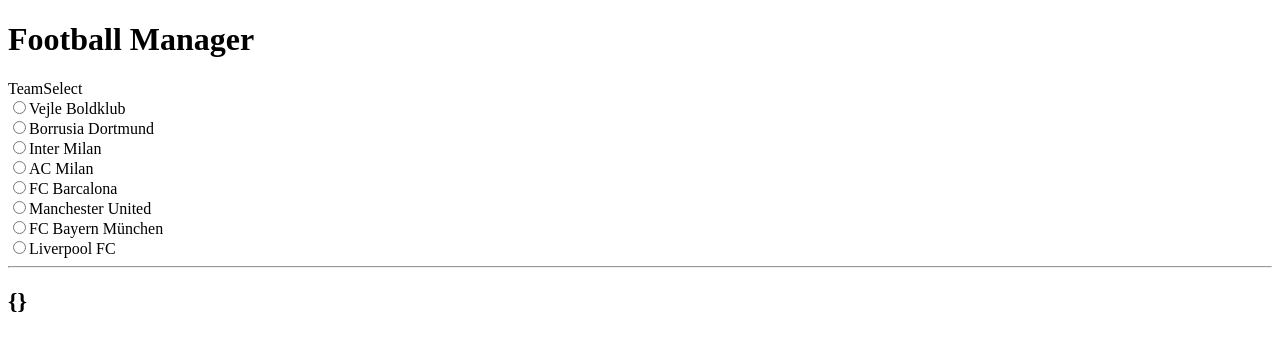
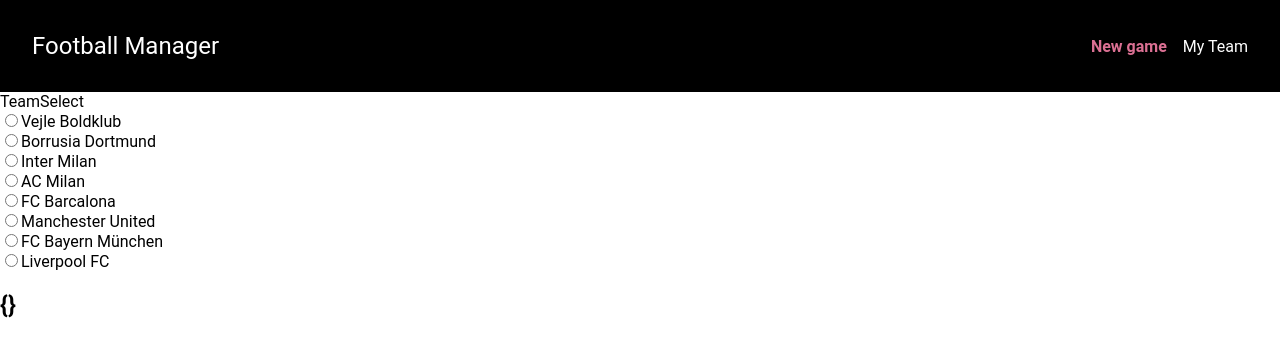
Before and after one commit to kenkris/FootballManager, a React (Create React App) app: page / in a window 1280 px wide. Shown: the top 356 px of the page. Built offline with nearby package versions, Linux system fonts and the light colour scheme.

Commit message:
WIP: Add basic styling.

```diff
--- a/src/App.js
+++ b/src/App.js
@@ -1,5 +1,7 @@
 import React, { useState } from "react"
-import TeamSelect from "./TeamSelect";
+import TeamSelect from "./TeamSelect"
+import Navbar from "./Navbar"
+import "./style/style.css"
 
 function App() {
   const teamsData = [
@@ -22,9 +24,8 @@
 
   return (
     <>
-      <h1>Football Manager</h1>
-      <TeamSelect teams={teams} selectTeam={selectTeam}/>
-      <hr />
+      <Navbar />
+      <TeamSelect teams={teams} selectTeam={selectTeam} />
       <h2>{JSON.stringify(selectedTeam)}</h2>
     </>
   );
--- /dev/null
+++ b/src/Navbar.js
@@ -0,0 +1,13 @@
+import React from 'react'
+
+export default function Navbar() {
+  return (
+    <nav className="nav">
+        <a className="site-title">Football Manager</a>
+        <ul>
+            <li><a className="active">New game</a></li>
+            <li><a>My Team</a></li>
+        </ul>
+    </nav>
+  )
+}
--- /dev/null
+++ b/src/style/style.css
@@ -0,0 +1,36 @@
+* {
+    box-sizing: border-box;
+}
+
+body {
+    margin: 0;
+    font-family: Roboto, sans-serif;
+}
+
+.nav {
+    display: flex;
+    background-color: black;
+    justify-content: space-between;
+    color: white;
+    align-items: center;
+    gap: 2rem;
+    padding: 2rem;
+}
+
+nav a.site-title {
+    display: flex;
+    font-size: x-large;
+}
+
+nav ul {
+    padding: 0;
+    margin: 0;
+    list-style: none;
+    display: flex;
+    gap: 1rem;
+}
+
+nav a.active {
+    color: palevioletred;
+    font-weight: bold;
+}
```
